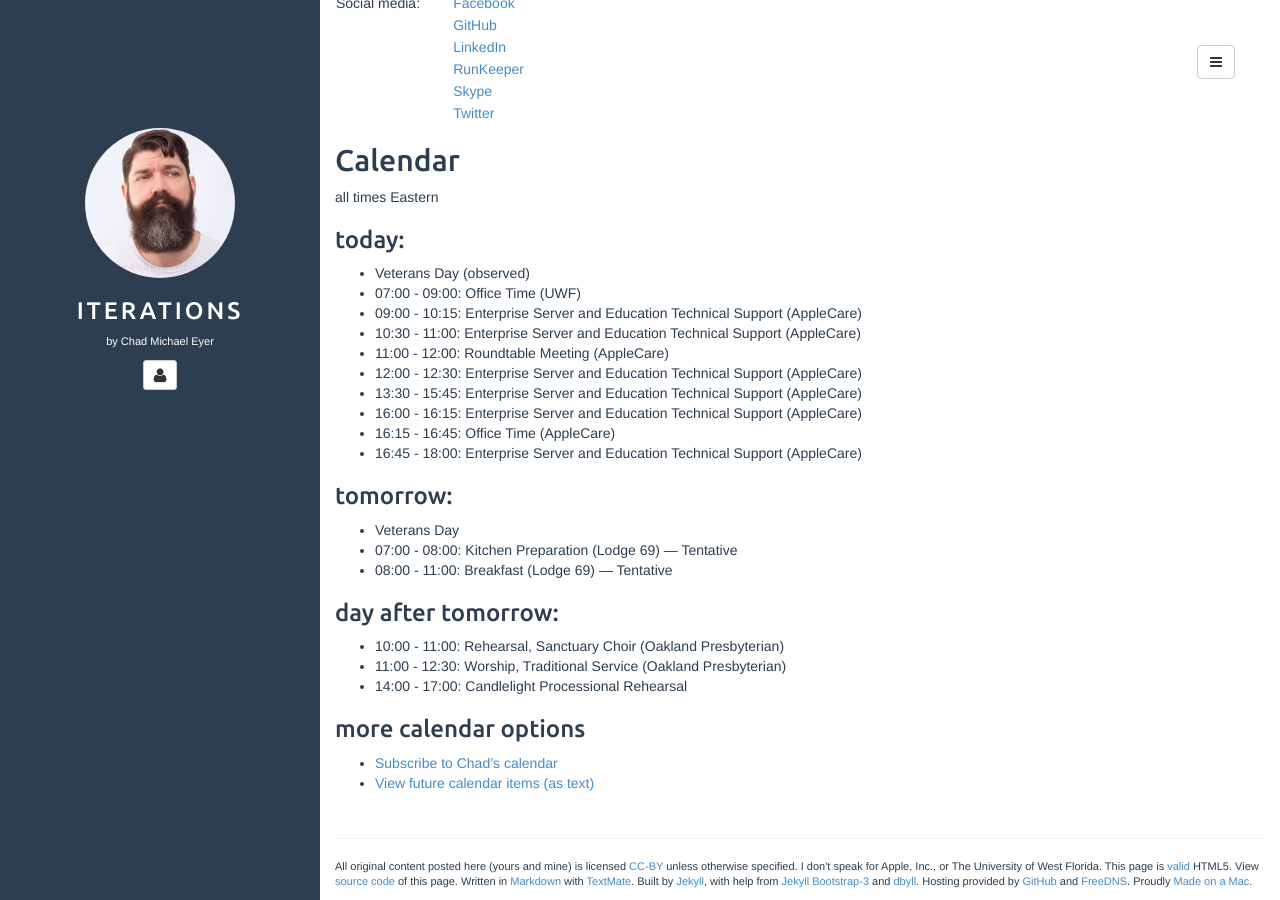
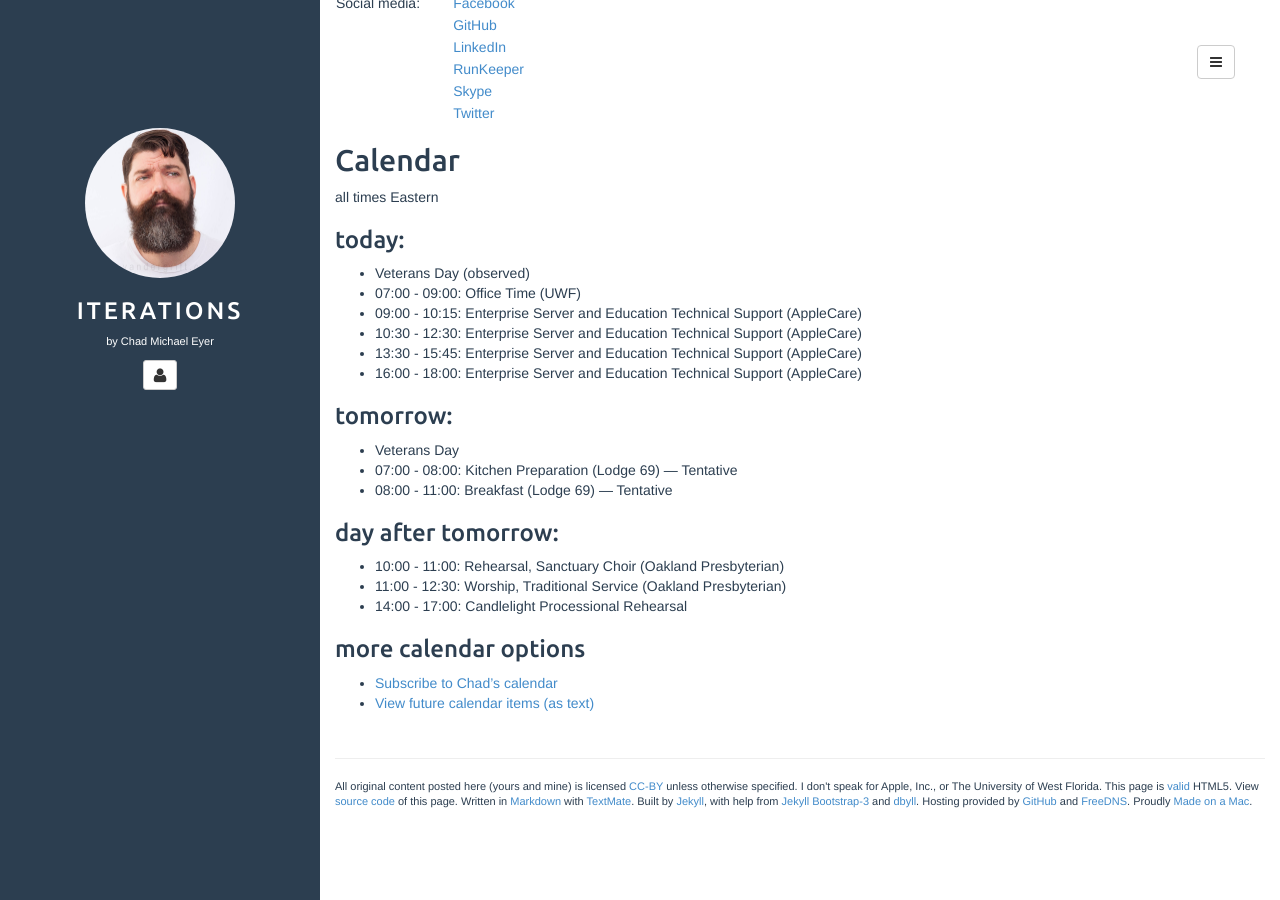
Before and after one commit to chadmichaeleyer/chadmichaeleyer.github.io, a Jekyll site: the page built from about.md, in a window 1280 px wide and 900 px high, scrolled down 1352 px. Built offline with Jekyll 4.4.1, drawn with Linux system fonts in a browser that asks for light colours.

Commit message:
calendar update

```diff
--- a/calendar.markdown
+++ b/calendar.markdown
@@ -5,13 +5,9 @@ all times Eastern
 * Veterans Day (observed)
 * 07:00 - 09:00: Office Time (UWF)
 * 09:00 - 10:15: Enterprise Server and Education Technical Support (AppleCare)
-* 10:30 - 11:00: Enterprise Server and Education Technical Support (AppleCare)
-* 11:00 - 12:00: Roundtable Meeting (AppleCare)
-* 12:00 - 12:30: Enterprise Server and Education Technical Support (AppleCare)
+* 10:30 - 12:30: Enterprise Server and Education Technical Support (AppleCare)
 * 13:30 - 15:45: Enterprise Server and Education Technical Support (AppleCare)
-* 16:00 - 16:15: Enterprise Server and Education Technical Support (AppleCare)
-* 16:15 - 16:45: Office Time (AppleCare)
-* 16:45 - 18:00: Enterprise Server and Education Technical Support (AppleCare)
+* 16:00 - 18:00: Enterprise Server and Education Technical Support (AppleCare)
 
 ### tomorrow:
 
```
Also changed, not shown: calendar-year.markdown (+2 -6 lines), 1 other file.
